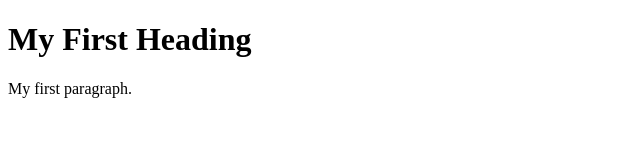
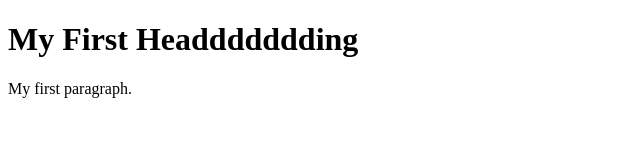
Before and after one commit to rohit0860/html-project, a plain HTML site: page index.html in a window 1280 px wide. Shown: the whole page, without its empty margins (0-640 px from the left). Drawn offline with Linux system fonts and the light colour scheme.

Commit message:
Update index.html

```diff
--- a/index.html
+++ b/index.html
@@ -2,7 +2,7 @@
 <html>
 <body>
 
-<h1>My First Heading</h1>
+<h1>My First Headdddddding</h1>
 <p>My first paragraph.</p>
 
 </body>
```
